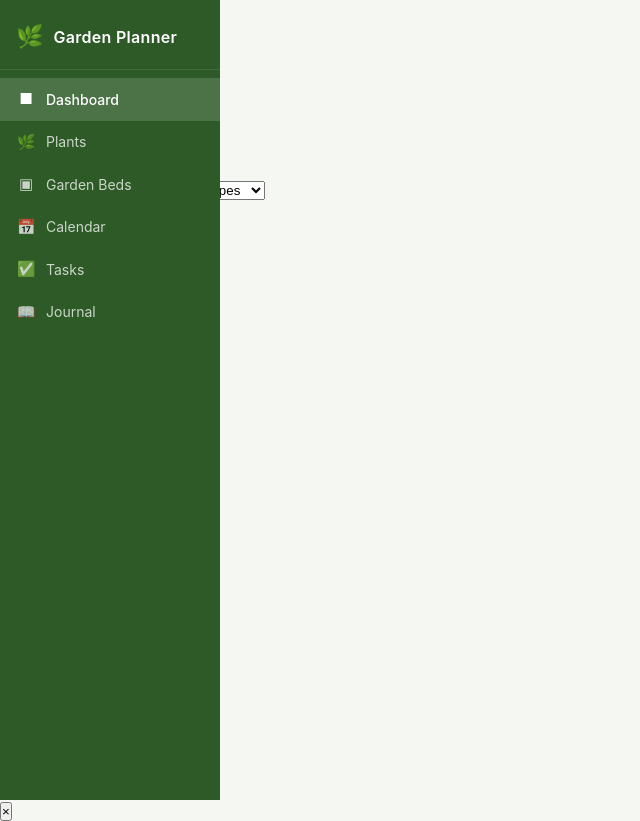
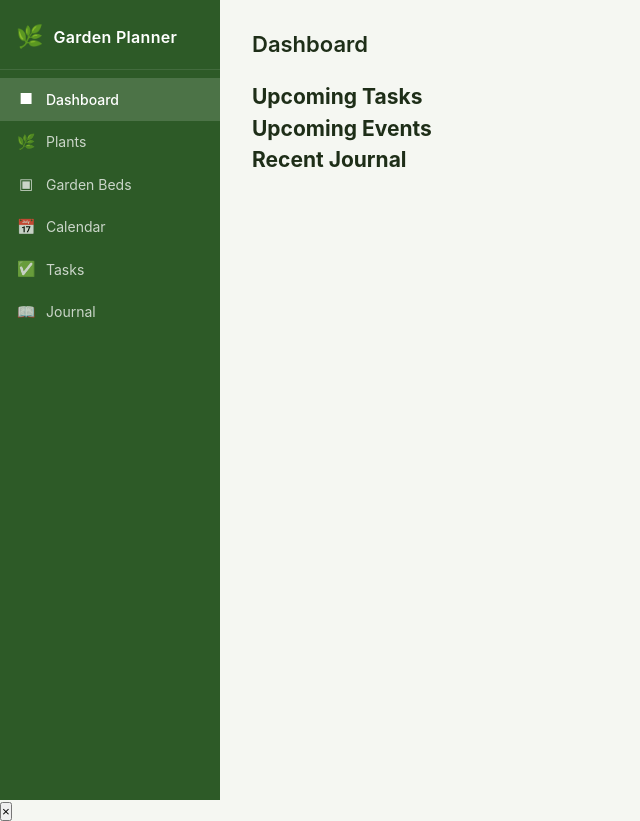
Before and after one commit to samchristywork/garden, a website: page public/index.html in a window 1280 px wide. Shown: the whole page, without its empty margins (0-640 px from the left). Drawn offline with Linux system fonts and the light colour scheme; no server answers.

Commit message:
feat: Add content CSS

```diff
--- a/public/style.css
+++ b/public/style.css
@@ -78,3 +78,29 @@ body {
 .nav-item:hover  { background: rgba(255,255,255,.08); color: #fff; }
 .nav-item.active { background: rgba(255,255,255,.15); color: #fff; font-weight: 500; }
 .nav-icon { font-size: 15px; width: 20px; text-align: center; }
+
+.content {
+  margin-left: var(--sidebar-w);
+  flex: 1;
+  padding: 28px 32px;
+  max-width: 1100px;
+}
+
+.section.hidden { display: none; }
+
+.section-header {
+  display: flex;
+  align-items: center;
+  gap: 12px;
+  margin-bottom: 20px;
+  flex-wrap: wrap;
+}
+
+.section-header h1 {
+  font-size: 22px;
+  font-weight: 600;
+  color: var(--text);
+  flex: 1;
+}
+
+.header-actions { display: flex; gap: 8px; }
```
